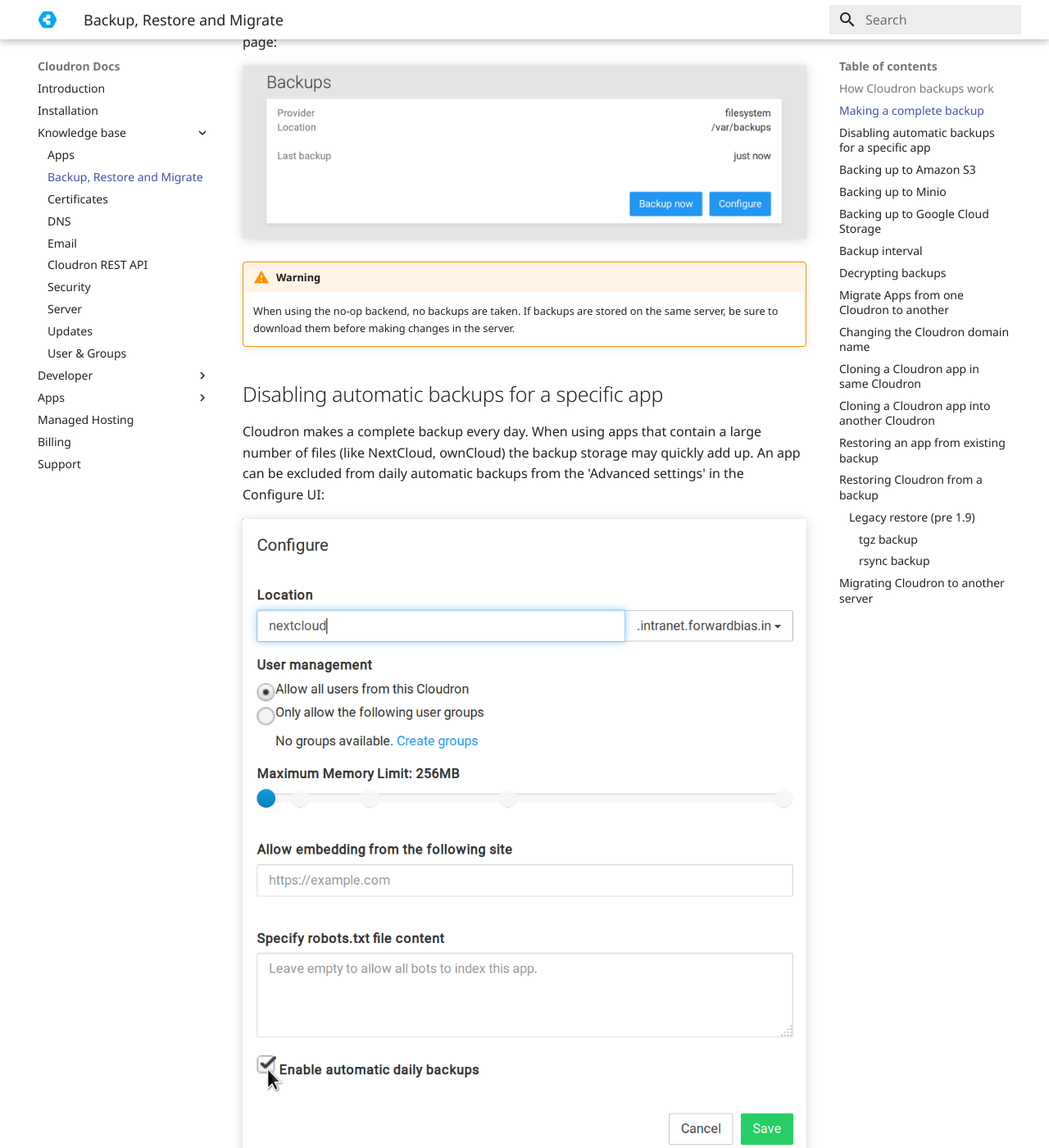
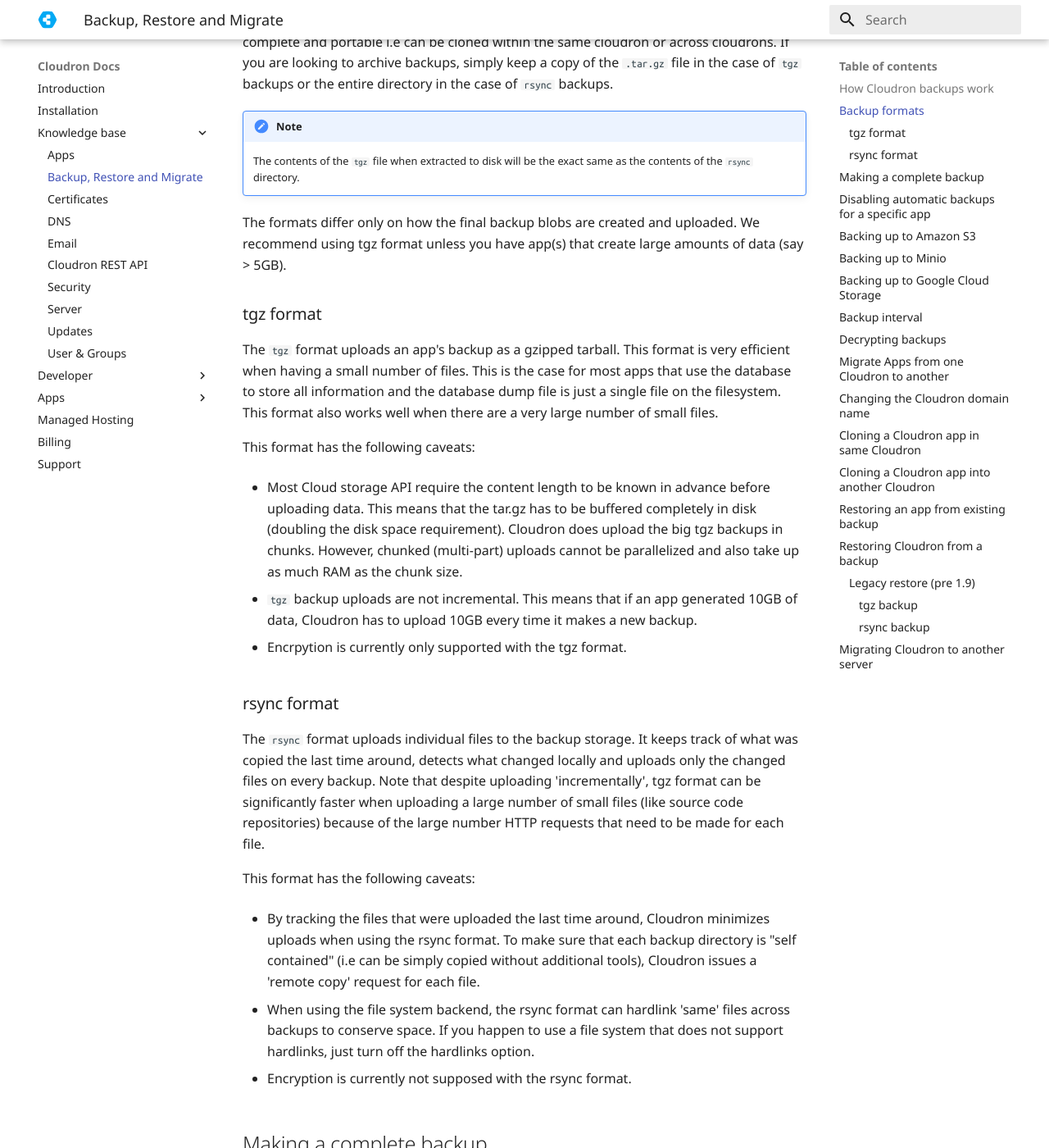
Before and after one commit to M-arcus/cloudron-docs, an MkDocs documentation site: the page built from docs/documentation/backups.md, in a window 1280 px wide and 1400 px high, scrolled down 715 px. Shown: the whole window at 82% size. Built offline with MkDocs 1.6.1 and Material for MkDocs 9.7.7, drawn with Linux system fonts in a browser that asks for light colours; old or Windows-style settings are respelled for this version of MkDocs.

Commit message:
backup formats

```diff
--- a/docs/documentation/backups.md
+++ b/docs/documentation/backups.md
@@ -19,6 +19,60 @@
 By default, backups reside in `/var/backups`. Please note that having backups reside in the same
 physical machine as the Cloudron server instance is dangerous and it must be changed to an external
 storage location like S3 as soon as possible.
+
+## Backup formats
+
+Cloudron supports two backup formats - `tgz` (default) and `rsync`. Both the formats are complete and
+portable i.e can be cloned within the same cloudron or across cloudrons. If you are looking to
+archive backups, simply keep a copy of the `.tar.gz` file in the case of `tgz` backups or the
+entire directory in the case of `rsync` backups.
+
+!!! note Both formats have the same content
+    The contents of the `tgz` file when extracted to disk will be the exact same as the contents of the
+    `rsync` directory.
+
+The formats differ only on how the final backup blobs are created and uploaded. We recommend
+using tgz format unless you have app(s) that create large amounts of data (say > 5GB).
+
+### tgz format
+
+The `tgz` format uploads an app's backup as a gzipped tarball. This format is very efficient when
+having a small number of files. This is the case for most apps that use the database to store all
+information and the database dump file is just a single file on the filesystem. This format also
+works well when there are a very large number of small files.
+
+This format has the following caveats:
+
+* Most Cloud storage API require the content length to be known in advance before uploading data. This
+  means that the tar.gz has to be buffered completely in disk (doubling the disk space requirement).
+  Cloudron does upload the big tgz backups in chunks. However, chunked (multi-part) uploads cannot be
+  parallelized and also take up as much RAM as the chunk size.
+
+* `tgz` backup uploads are not incremental. This means that if an app generated 10GB of data, Cloudron
+  has to upload 10GB every time it makes a new backup.
+
+* Encrpytion is currently only supported with the tgz format.
+
+### rsync format
+
+The `rsync` format uploads individual files to the backup storage. It keeps track of what
+was copied the last time around, detects what changed locally and uploads only the changed files
+on every backup. Note that despite uploading 'incrementally', tgz format can be significantly
+faster when uploading a large number of small files (like source code repositories) because
+of the large number HTTP requests that need to be made for each file.
+
+This format has the following caveats:
+
+* By tracking the files that were uploaded the last time around, Cloudron minimizes uploads
+  when using the rsync format. To make sure that each backup directory is "self contained"
+  (i.e can be simply copied without additional tools), Cloudron issues a 'remote copy' request
+  for each file.
+
+* When using the file system backend, the rsync format can hardlink 'same' files across backups
+  to conserve space. If you happen to use a file system that does not support hardlinks, just
+  turn off the hardlinks option.
+
+* Encryption is currently not supposed with the rsync format.
 
 ## Making a complete backup
 
```
